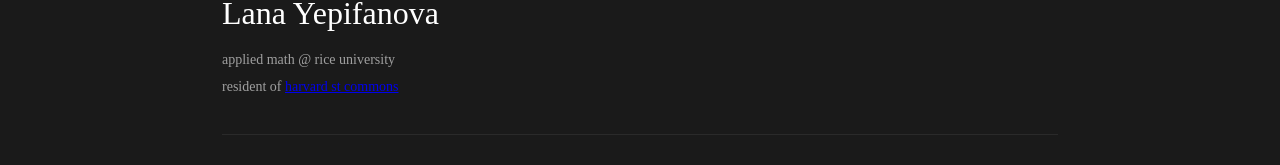
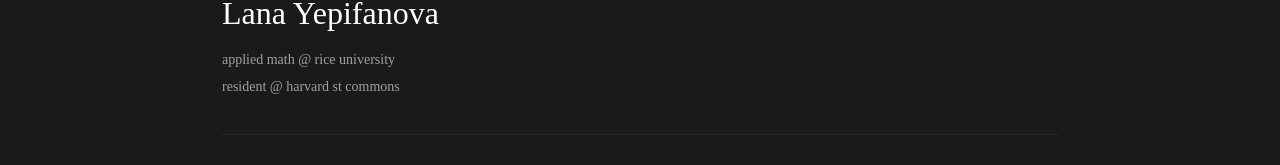
Before and after one commit to lanayepifanova/me, a plain HTML site: page index.html in a window 1280 px wide. Shown: the part 177-342 px from the top of the page. Drawn offline with Linux system fonts and the light colour scheme.

Commit message:
Update index.html

```diff
--- a/index.html
+++ b/index.html
@@ -259,7 +259,7 @@
             <div class="hero">
                 <h1>Lana Yepifanova</h1>
                 <p>applied math @ rice university</p>
-                <p>resident of <a href="https://www.harvardst.co" target="_blank">harvard st commons</a></p>
+                <p>resident @ harvard st commons</p>
             </div>
 
             <h2 class="section-title">internships</h2>
```
